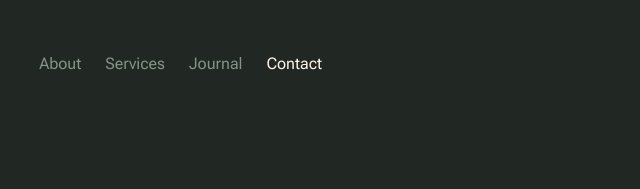
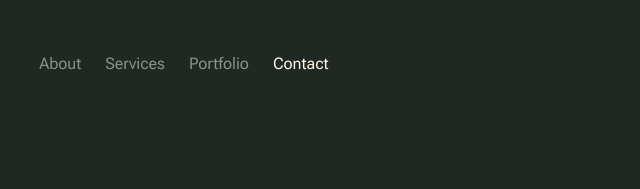
Before and after one commit to Zawahir1/uni-project-portfolio, a plain HTML site: page contact.html in a window 1280 px wide. Shown: the top 189 px of the page, 214-854 px from the left. Drawn offline with Linux system fonts and the light colour scheme.

Commit message:
Update contact.html

```diff
--- a/contact.html
+++ b/contact.html
@@ -71,7 +71,7 @@
                     <ul class="s-header__menu-links">
                         <li><a href="about.html">About</a></li>
                         <li><a href="services.html">Services</a></li>
-                        <li><a href="blog.html">Journal</a></li>
+                        <li><a href="blog.html">Portfolio</a></li>
                         <li class="current"><a href="contact.html">Contact</a></li>
                     </ul> <!-- s-header__menu-links -->
 
```
